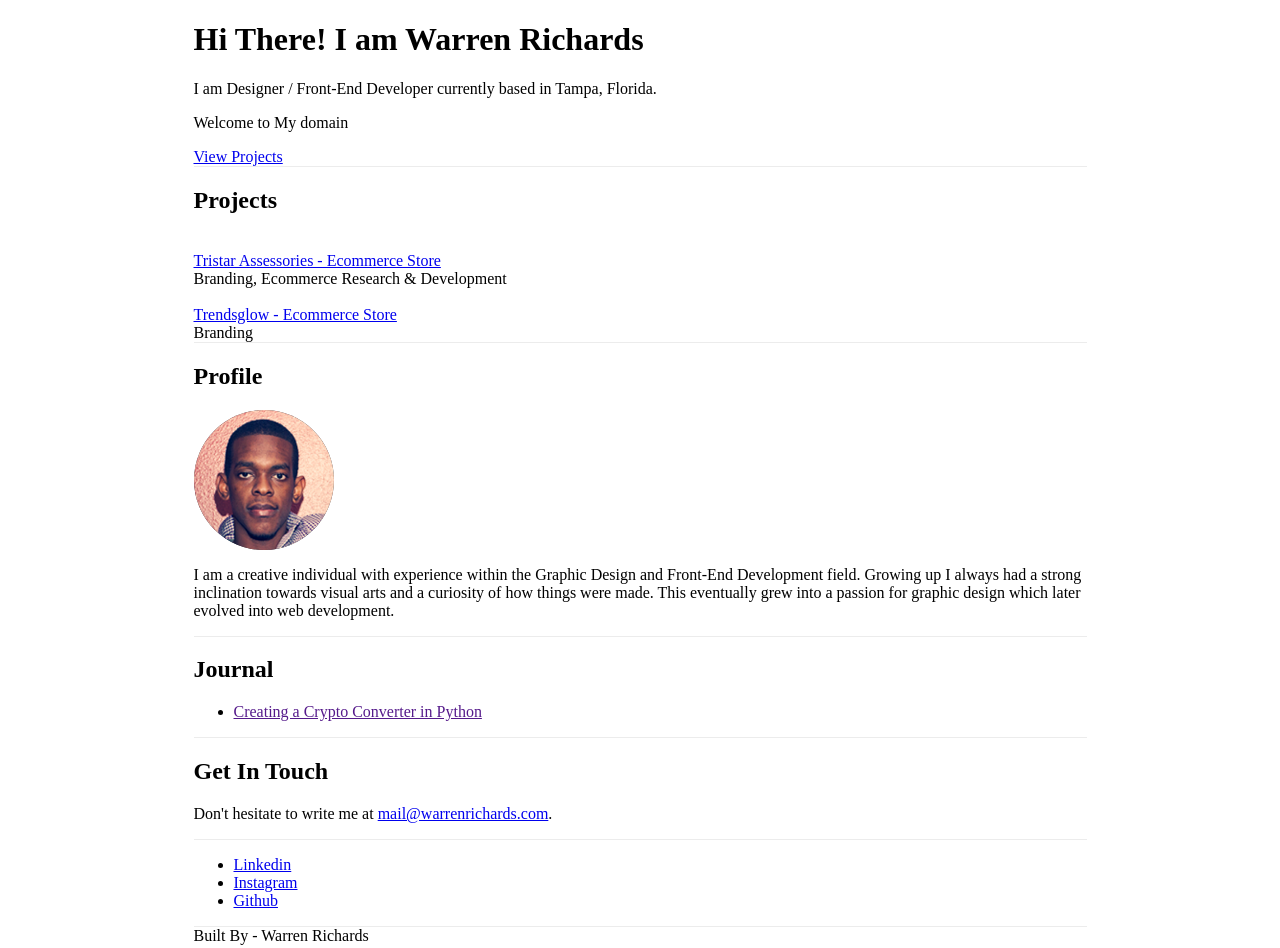
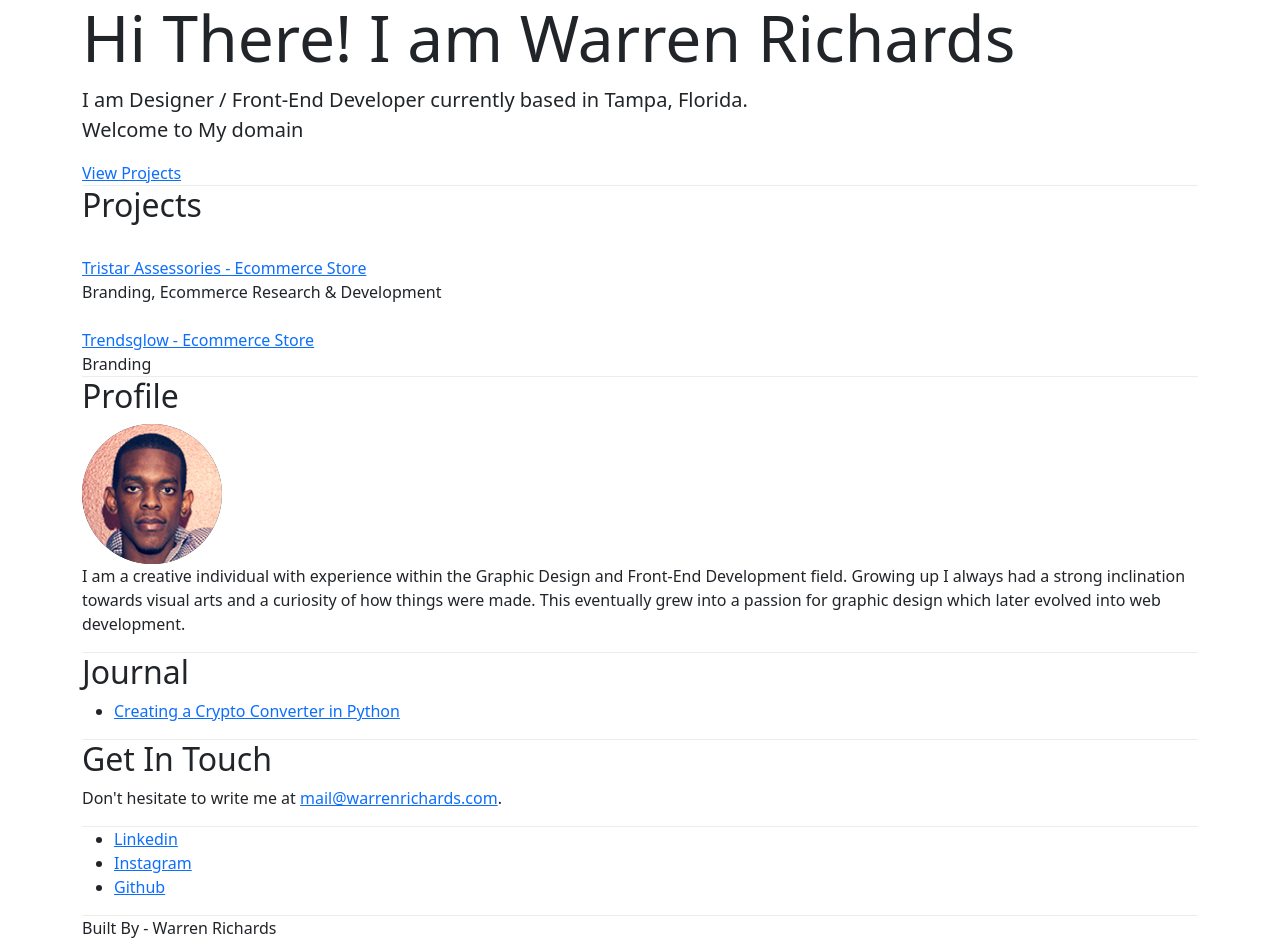
Before and after one commit to wjrichards/portfolio, a plain HTML site: page index.html in a window 1280 px wide. Drawn offline with nearby package versions, Linux system fonts and the light colour scheme.

Commit message:
added bootstrap

```diff
--- a/index.html
+++ b/index.html
@@ -6,14 +6,16 @@
   <meta http-equiv="X-UA-Compatible" content="ie=edge">
   <title>Warren Richards | Designer / Front-End Developer currently based in Tampa, Florida.</title>
   <link rel="stylesheet" href="assets/css/main.css">
+  <link href="https://cdn.jsdelivr.net/npm/bootstrap@5.1.3/dist/css/bootstrap.min.css" rel="stylesheet"
+    integrity="sha384-1BmE4kWBq78iYhFldvKuhfTAU6auU8tT94WrHftjDbrCEXSU1oBoqyl2QvZ6jIW3" crossorigin="anonymous">
+
   <!-- <script src="assets/js/main.js"></script> -->
 </head>
 <body>
-<header>
+<header class="text-center0">
   <div class="container">
-  <h1>Hi There! I am Warren Richards</h1>
-  <p>I am Designer / Front-End Developer currently based in Tampa, Florida.</p>
-  <p>Welcome to My domain</p>
+  <h1 class="display-3">Hi There! I am Warren Richards</h1>
+  <p class="lead">I am Designer / Front-End Developer currently based in Tampa, Florida.<br>Welcome to My domain</p>
   <a href="#projects">View Projects</a>
   <div class="divider"></div>
   </div>
@@ -97,4 +99,6 @@
   </div>
 </footer>
 </body>
+<script src="https://cdn.jsdelivr.net/npm/bootstrap@5.1.3/dist/js/bootstrap.bundle.min.js"
+  integrity="sha384-ka7Sk0Gln4gmtz2MlQnikT1wXgYsOg+OMhuP+IlRH9sENBO0LRn5q+8nbTov4+1p" crossorigin="anonymous"></script>
 </html>
```
